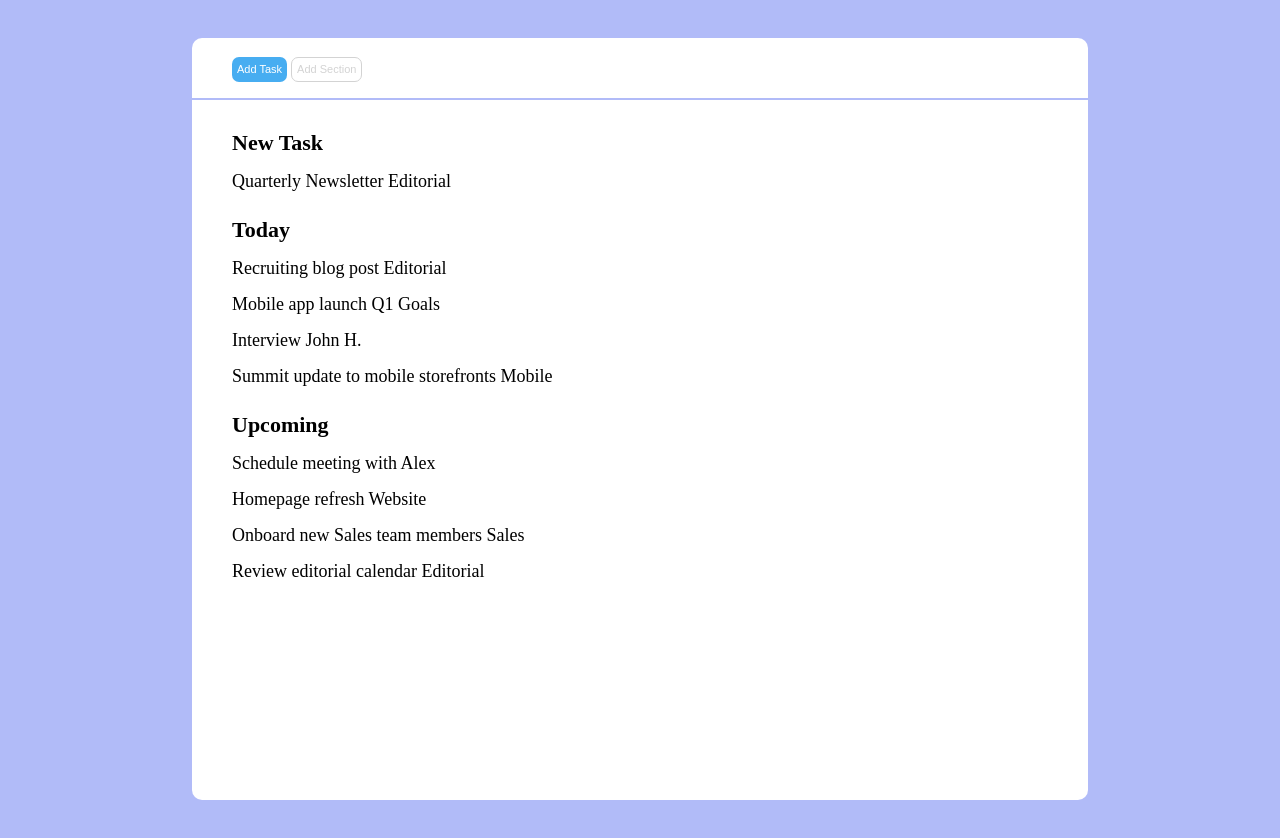
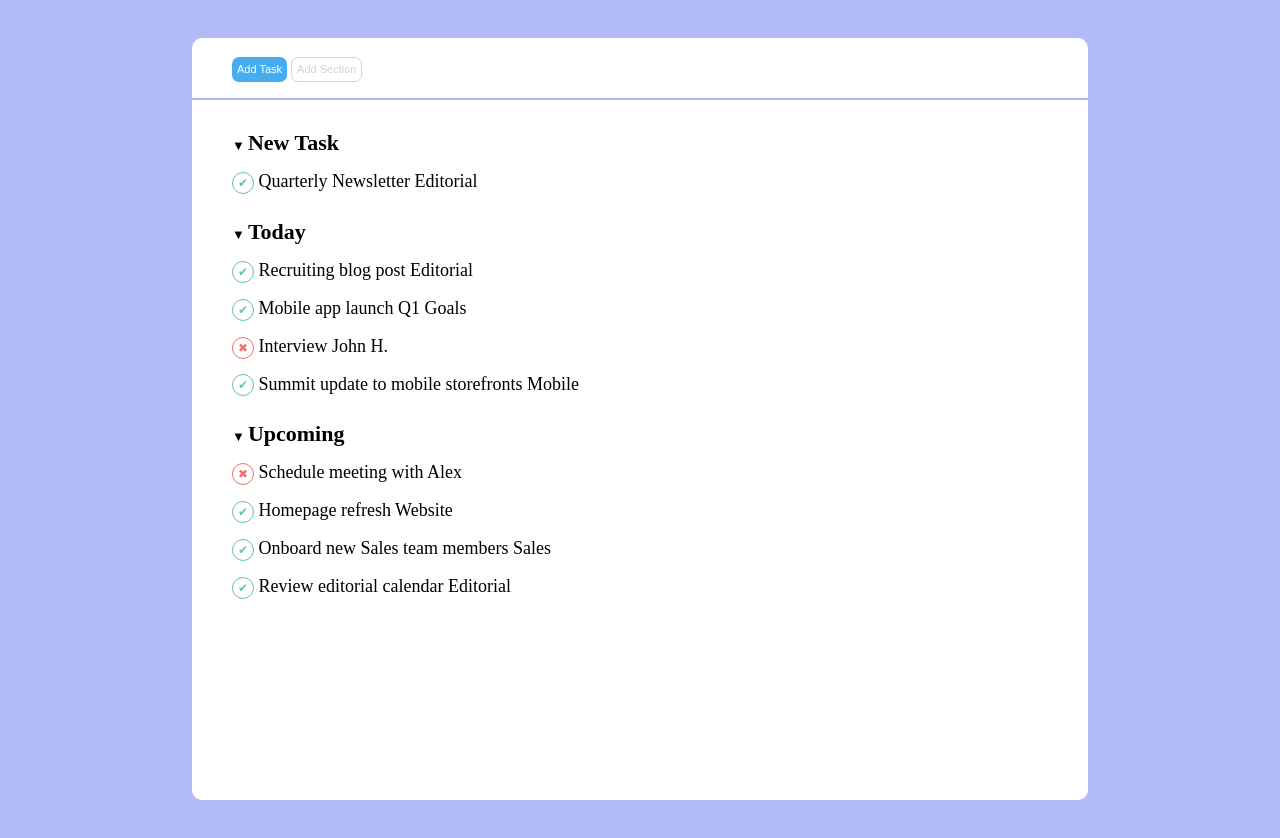
Before and after one commit to fathergasc/html-css-toboolist, a plain HTML site: page index.html in a window 1280 px wide. Shown: the part 92-930 px from the top of the page. Drawn offline with Linux system fonts and the light colour scheme.

Commit message:
unicode signs completi

```diff
--- a/css/style.css
+++ b/css/style.css
@@ -101,8 +101,10 @@ li {
     font-size: 22px;
 }
 
-.list-section {
-
+.list-title:before {
+    content: '\25BC';
+    font-size: 13px;
+    margin-right: 3px;
 }
 
 .prima-lista {
@@ -112,3 +114,33 @@ li {
 .altre-liste {
     margin-bottom: 25px;
 }
+
+.done:before {
+    content: '\2714';
+    font-size: 12px;
+    color: #64C0A9;
+    display: inline-block;
+    background-color: #fff;
+    border: 1px solid #64C0A9;
+    width: 20px;
+    height: 20px;
+    border-radius: 50%;
+    text-align: center;
+    vertical-align: middle;
+    line-height: 20px;
+}
+
+.to-do:before {
+    content: '\2716';
+    font-size: 12px;
+    color: #f36e68;
+    display: inline-block;
+    background-color: #fff;
+    border: 1px solid #f36e68;
+    width: 20px;
+    height: 20px;
+    border-radius: 50%;
+    text-align: center;
+    vertical-align: middle;
+    line-height: 20px;
+}
--- a/index.html
+++ b/index.html
@@ -40,7 +40,7 @@
                 <div class="list-section">
                     <ul class="prima-lista">
                         <span class="list-title">New Task</span>
-                        <li>
+                        <li class="done">
                             Quarterly Newsletter Editorial
                         </li>
 
@@ -48,19 +48,19 @@
 
                     <ul class="altre-liste">
                     <span class="list-title">Today</span>
-                    <li>
+                        <li class="done">
                             Recruiting blog post Editorial
                         </li>
 
-                    <li>
+                        <li class="done">
                             Mobile app launch Q1 Goals
                         </li>
 
-                    <li>
+                        <li class="to-do">
                             Interview John H.
                         </li>
 
-                    <li>
+                        <li class="done">
                             Summit update to mobile storefronts Mobile
                         </li>
 
@@ -68,19 +68,19 @@
 
                     <ul class="altre-liste">
                         <span class="list-title">Upcoming</span>
-                    <li>
+                        <li class="to-do">
                             Schedule meeting with Alex
                         </li>
 
-                    <li>
+                        <li class="done">
                             Homepage refresh Website
                         </li>
 
-                    <li>
+                        <li class="done">
                             Onboard new Sales team members Sales
                         </li>
 
-                    <li>
+                        <li class="done">
                             Review editorial calendar Editorial
                         </li>
 
```
Lines whose indentation alone changed are shown as unchanged.
